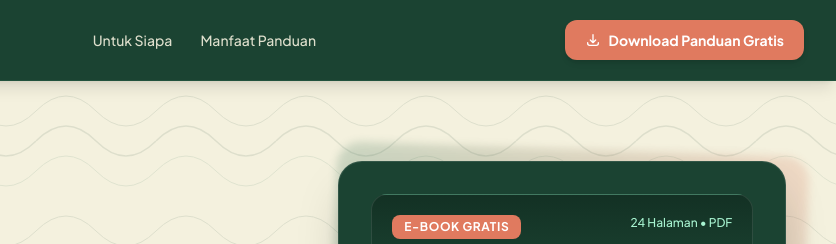
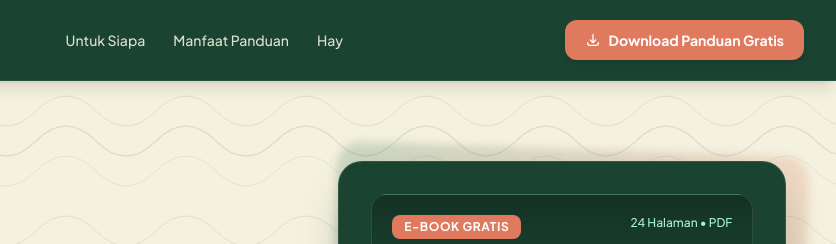
Before and after one commit to AdityaYuriO/landing-page-pkl, a plain HTML site: page index.html in a window 1280 px wide. Shown: the top 244 px of the page, 444-1280 px from the left. Drawn offline with nearby package versions, Linux system fonts and the light colour scheme; files whose address does not match are found by name.

Commit message:
ada perubahan

```diff
--- a/index.html
+++ b/index.html
@@ -73,6 +73,7 @@
                 <nav class="hidden lg:flex items-center space-x-7 text-sm font-medium text-ivory-warm/90">
                     <a href="#untuk-siapa" class="hover:text-campfire-terracotta transition-colors">Untuk Siapa</a>
                     <a href="#manfaat-panduan" class="hover:text-campfire-terracotta transition-colors">Manfaat Panduan</a>
+                    <a href="Lead Magnet/owner/ownerlead.html">Hay</a>
                 </nav>
 
                 <!-- Desktop CTA Button -->
```
